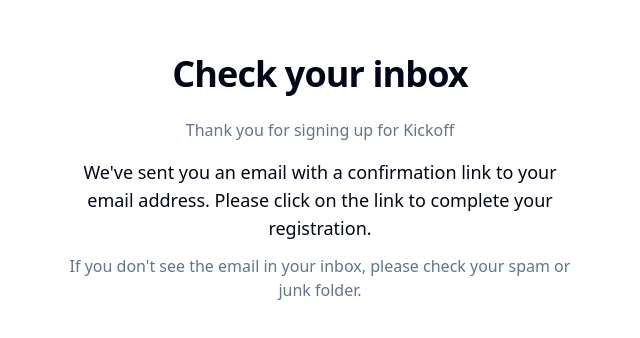
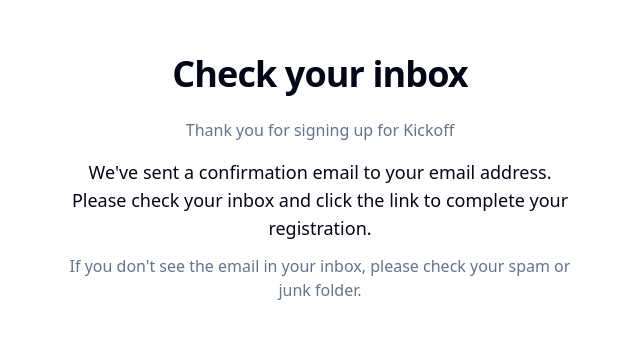
Before and after one commit to b-like-bahar/Kickoff, a Next.js app: page /confirmation-page in a window 1280 px wide. Shown: the part 222-560 px from the top of the page, without its empty margins (320-960 px from the left). Built offline with nearby package versions, Linux system fonts and the light colour scheme; no server answers.

Commit message:
fix: update confirmation email messages for clarity and improved user guidance

```diff
--- a/app/(logged-out)/confirmation-page/confirmation-page.tsx
+++ b/app/(logged-out)/confirmation-page/confirmation-page.tsx
@@ -18,8 +18,8 @@ export default function ClientConfirmationPage() {
   const subTitle = type === "sign-up" ? "Thank you for signing up for Kickoff" : undefined;
   const message =
     type === "sign-up"
-      ? `We've sent you an email with a confirmation link to ${email}. Please click on the link to complete your registration.`
-      : `We've sent you an email with a reset link to ${email}. Please click on the link to reset your password.`;
+      ? `We've sent a confirmation email to ${email}. Please check your inbox and click the link to complete your registration.`
+      : `We've sent a password reset email to ${email}. Please check your inbox and click the link to reset your password.`;
 
   return (
     <div
```
